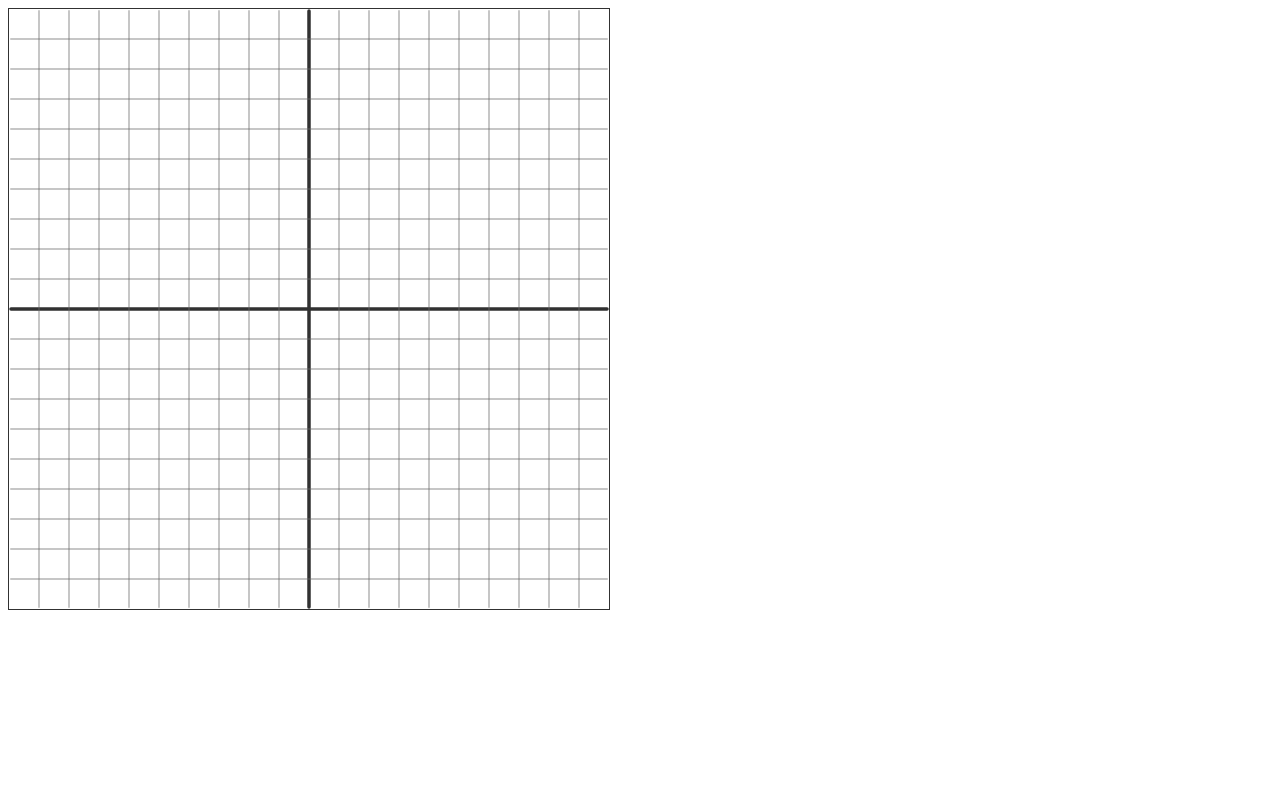
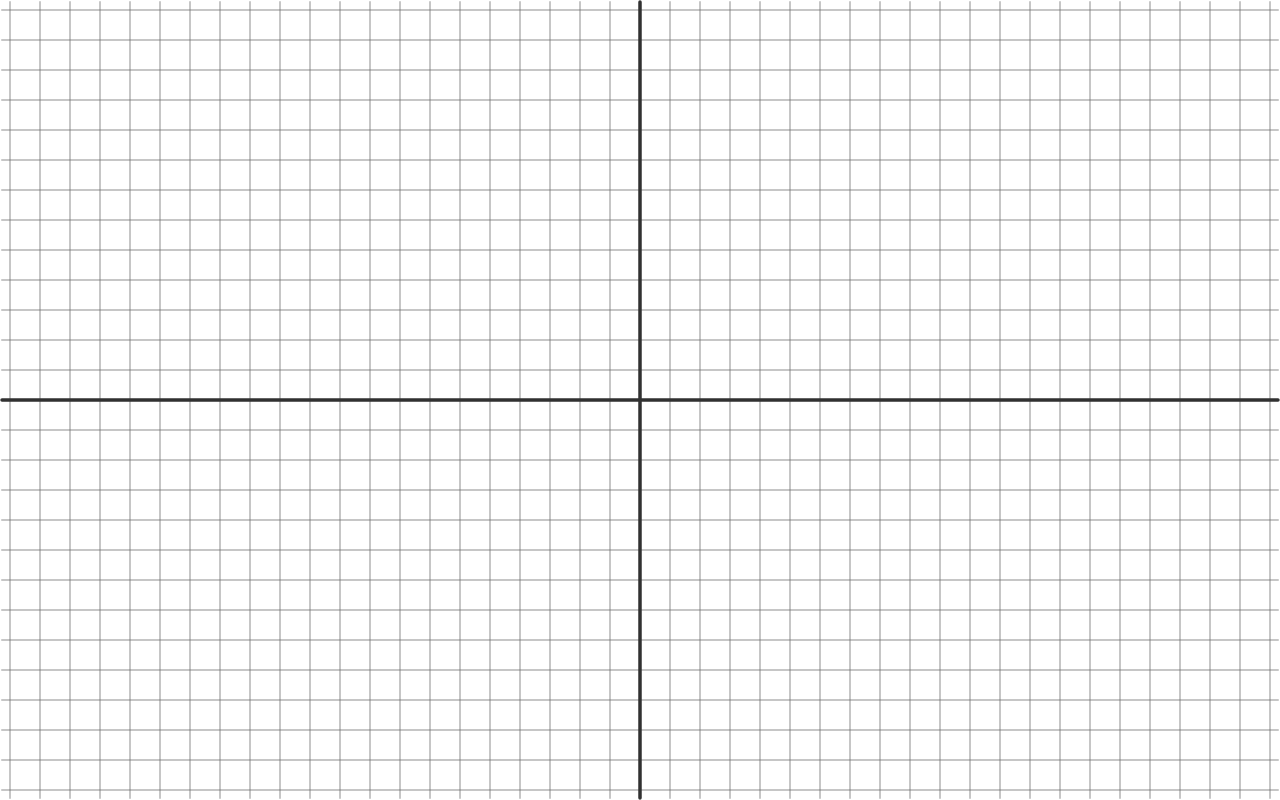
Before and after one commit to arknave/coordinates, a plain HTML site: page index.html in a window 1280 px wide. Drawn offline with Linux system fonts and the light colour scheme.

Commit message:
added draggable graph paper

```diff
--- a/css/style.css
+++ b/css/style.css
@@ -1,3 +1,5 @@
-canvas {
-    border: 1px solid #313131;
+html, body {
+    margin: 0;
+    padding: 0;
+
 }
--- a/index.html
+++ b/index.html
@@ -4,9 +4,10 @@
     <link href='css/style.css' rel='stylesheet' />
   </head>
   <body>
-    <canvas width=600 height=600>
+    <canvas>
       Sorry, it looks like your browser doesn't support canvas. Upgrade!
     </canvas>
   </body>
+  <script type='text/javascript' src='js/vector.js'></script>
   <script type='text/javascript' src='js/graph.js'></script>
 </html>
--- a/js/graph.js
+++ b/js/graph.js
@@ -1,26 +1,72 @@
+(function() {
+    var requestAnimationFrame = window.requestAnimationFrame
+                             || window.mozRequestAnimationFrame
+                             || window.oRequestAnimationFrame
+                             || window.webkitRequestAnimationFrame
+                             || window.msRequestAnimationFrame;
+    window.requestAnimationFrame = requestAnimationFrame;
+})();
+
 var colors = {
     black: '#313131',
     white: '#FFFFFF',
-    gray:  'rgba(104, 104, 104, 0.5)'
+    gray:  'rgba(104, 104, 104, 0.5)',
+    blue:  '#59FFED',
+    lavender: '#b7a6ee'
 }
 
 function CanvasState() {
-    this.canvas = document.getElementsByTagName('canvas')[0];
-    this.ctx    = this.canvas.getContext('2d');
+    var MARGIN = 2;
+    var canvas = document.getElementsByTagName('canvas')[0];
+    var offset = [canvas.offsetLeft, canvas.offsetTop];
+    this.ctx    = canvas.getContext('2d');
 
-    this.MARGIN = 2;
-    this.left = this.MARGIN;
-    this.top = this.MARGIN;
-    this.right = this.canvas.width - this.MARGIN;
-    this.bottom = this.canvas.height - this.MARGIN;
+        //moving state
+    this.moving = false;
+    this.clickStart = null;
+    this.clickEnd   = null;
+    //prevent accidentally selecting text
+    canvas.addEventListener('selectstart', function(e) { e.preventDefault(); return false; }, false);
+    //get a copy of the context, and then...
+    var context = this;
+    //mouse time!
+    canvas.addEventListener('mousedown', function(e) {
+        context.moving = true;
+        context.clickStart = [e.pageX-offset[0], e.pageY-offset[1]];
+    }, true);
 
-    this.center = [(this.right + this.left) >> 1, (this.bottom + this.top) >> 1];
+    canvas.addEventListener('mousemove', function(e) {
+        if(context.moving) {
+            context.clickEnd = [e.pageX-offset[0], e.pageY-offset[1]];
+            context.center[0] += (context.clickEnd[0] - context.clickStart[0]);
+            context.center[1] += (context.clickEnd[1] - context.clickStart[1]);
+            context.clickStart = context.clickEnd.slice();
+        }
+    });
+
+    canvas.addEventListener('mouseup', function(e) {
+        context.moving = false;
+        context.clickStart = null;
+        context.clickEnd = null;
+    }, true);
+
+    this.clear = function() {
+        this.ctx.fillStyle = colors.white;
+        this.ctx.fillRect(0, 0, canvas.width, canvas.height);
+    }
+
+    this.onResize = function() {
+        canvas.width = window.innerWidth;
+        canvas.height = window.innerHeight;
+        this.left = MARGIN;
+        this.top = MARGIN;
+        this.right = canvas.width - MARGIN;
+        this.bottom = canvas.height - MARGIN;
+        this.center = [(this.right + this.left) >> 1, (this.bottom + this.top) >> 1];
+    }
+
+    this.onResize();
     this.clear();
-}
-
-CanvasState.prototype.clear = function() {
-    this.ctx.fillStyle = colors.white;
-    this.ctx.fillRect(0, 0, this.width, this.height);
 }
 
 CanvasState.prototype.drawHorizontalLine = function(ypos, lineWidth, lineCap, strokeStyle) {
@@ -45,35 +91,54 @@ CanvasState.prototype.drawVerticalLine = function(xpos, lineWidth, lineCap, stro
     this.ctx.stroke();
 }
 
+CanvasState.prototype.drawVector = function(v) {
+    this.ctx.beginPath();
+    this.ctx.moveTo(this.center[0], this.center[1]);
+    this.ctx.lineTo(this.center[0] + 30*v.x, this.center[1] - 30*v.y);
+
+    this.ctx.lineWidth = 2.5;
+    this.ctx.lineCap = 'round';
+    this.ctx.strokeStyle = colors.lavender;
+    this.ctx.stroke();
+}
+
 function R2(cs) {
     this.step = 1;
     this.stepWidth = 30;
-    this.drawAxes(cs);
-    this.drawGrid(cs);
+    this.cs = cs;
+    this.drawAll();
 }
 
-R2.prototype.drawAxes = function(cs) {
-    cs.drawHorizontalLine(cs.center[1], 3.5, 'round', colors.black);
-    cs.drawVerticalLine(cs.center[0], 3.5, 'round', colors.black);
+R2.prototype.drawAxes = function() {
+    this.cs.drawHorizontalLine(this.cs.center[1], 3.5, 'round', colors.black);
+    this.cs.drawVerticalLine(this.cs.center[0], 3.5, 'round', colors.black);
 }
 
-R2.prototype.drawGrid = function(cs) {
-    for(var xpos = cs.center[0]-this.stepWidth; xpos > cs.left; xpos -= this.stepWidth) {
-        cs.drawVerticalLine(xpos, 1.5, 'square', colors.gray);
+R2.prototype.drawGrid = function() {
+    for(var xpos = this.cs.center[0]-this.stepWidth; xpos > cs.left; xpos -= this.stepWidth) {
+        this.cs.drawVerticalLine(xpos, 1.5, 'square', colors.gray);
     }
 
-    for(var xpos = cs.center[0]+this.stepWidth; xpos < cs.right; xpos += this.stepWidth) {
-        cs.drawVerticalLine(xpos, 1.5, 'square', colors.gray);
+    for(var xpos = this.cs.center[0]+this.stepWidth; xpos < cs.right; xpos += this.stepWidth) {
+        this.cs.drawVerticalLine(xpos, 1.5, 'square', colors.gray);
     }
 
-    for(var ypos = cs.center[1]-this.stepWidth; ypos > cs.top; ypos -= this.stepWidth) {
-        cs.drawHorizontalLine(ypos, 1.5, 'square', colors.gray);
+    for(var ypos = this.cs.center[1]-this.stepWidth; ypos > cs.top; ypos -= this.stepWidth) {
+        this.cs.drawHorizontalLine(ypos, 1.5, 'square', colors.gray);
     }
 
-    for(var ypos = cs.center[1]+this.stepWidth; ypos < cs.bottom; ypos += this.stepWidth) {
-        cs.drawHorizontalLine(ypos, 1.5, 'square', colors.gray);
+    for(var ypos = this.cs.center[1]+this.stepWidth; ypos < cs.bottom; ypos += this.stepWidth) {
+        this.cs.drawHorizontalLine(ypos, 1.5, 'square', colors.gray);
     }
+}
+
+R2.prototype.drawAll = function() {
+    requestAnimationFrame(this.drawAll.bind(this));
+    this.cs.clear();
+    this.drawGrid();
+    this.drawAxes();
 }
 
 var cs = new CanvasState();
 var r = new R2(cs);
+window.onresize = cs.onResize;
--- a/js/vector.js
+++ b/js/vector.js
@@ -1,4 +1,4 @@
-function Vector(ray, fill) {
-    this.ray = ray || [1, 1];
-    this.fill = fill || '#000000';
+function Vector(x, y) {
+    this.x = x || 1;
+    this.y = y || 2;
 }
```
